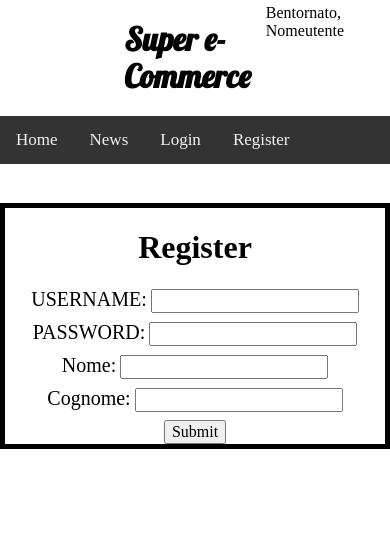
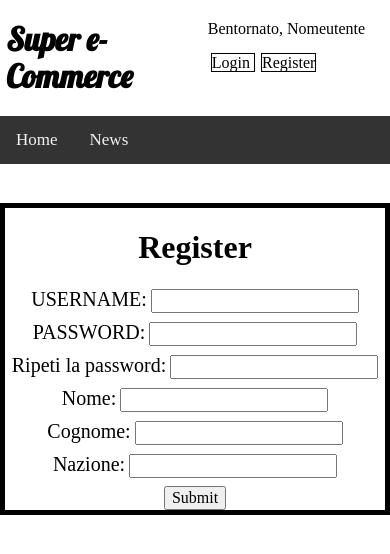
Before and after one commit to IMRC21/ecommerce, a PHP site: page /ecommerce/login.php?login=1 in a window 390 px wide. Shown: the top 554 px of the page. Run offline with PHP 8.4, Linux system fonts and the light colour scheme.

Commit message:
Finita la registrazione
Finita la registrazione e inizio login semplice che controlla l'hash.

```diff
--- a/components/header.php
+++ b/components/header.php
@@ -18,12 +18,12 @@
         justify-content: space-between;
         flex-direction: row
     }
-    #header a h1{
 
+    .tasti{
+        margin: 3px;
+        border: 1px solid black;
     }
 
-    #blocco-sin{
-    }
     #blocco-destra{
         padding-top: 1%;
     }
@@ -48,6 +48,14 @@
     #login{
         float: right;
     }
+    @media only screen and (max-width: 600px) {
+        #blocco-sin{
+            display: none;
+        }
+        #header a h1{
+            margin-left: 3%;
+        }
+    }
 </style>
 <header>
     <div id="header">
@@ -60,13 +68,19 @@
             </h1>
         </a>
         <div id="blocco-destra" class="blocco">
-            Bentornato, Nomeutente
+            <p>
+                Bentornato, Nomeutente
+            </p>
+            <a class="tasti" href="http://localhost:8889/ecommerce/login.php?login=true">
+                Login
+            </a>
+            <a class="tasti" href="http://localhost:8889/ecommerce/login.php?login=false">
+                Register
+            </a>
         </div>
     </div>
     <div class="topnav">
         <a class="active" href="http://localhost:8889/ecommerce">Home</a>
         <a href="#news">News</a>
-        <a href="http://localhost:8889/ecommerce/login.php?login=true">Login</a>
-        <a href="http://localhost:8889/ecommerce/login.php?login=false">Register</a>
     </div>
 </header>
--- a/components/prodotto.php
+++ b/components/prodotto.php
@@ -1,5 +1,5 @@
 <?php
     include "head.php";
-    include "header.php ";
+    include "header.php";
 
 ?>
--- a/login.php
+++ b/login.php
@@ -24,23 +24,28 @@
     $riceviRichiesta = $_GET["login"];
     if($riceviRichiesta == "true"){
         echo '<center>
-                <form id="child">
+                <form id="child" action="components/check.php" method="POST">
                     <h1>
                         Login
                     </h1>
                     <div class="separate">
-                        <label>USERNAME:</label>
+                        <label>Username:</label>
                         <input type="text" name="usr" />
                     </div>
                     <div class="separate">
-                        <label>PASSWORD:</label>
+                        <label>Password:</label>
                         <input type="password" name="psw" />
+                    </div>
+                    <div class="separate">
+                        <label for="remember"> remember me </label>
+                        <input type="checkbox" name="remember" />
                     </div>
                     <div class="separate">
                         <input type="submit" />
                     </div>
                 </form>
-            </center>';
+            </center>'
+            ;
     }else{
         echo '
             <center>
@@ -56,6 +61,10 @@
                     <label>PASSWORD:</label>
                     <input type="password" name="psw" />
                 </div>
+                <div class="separate">
+                    <label>Ripeti la password:</label>
+                    <input type="password" name="pswChk" />
+                </div>
 
                 <div class="separate">
                     <label>Nome:</label>
@@ -66,8 +75,13 @@
                     <input type="text" name="cognome" />
                 </div>
                 <div class="separate">
+                    <label>Nazione:</label>
+                    <input type="text" name="nazione" />
+                </div>
+                <div class="separate">
                 <input type="submit" />
                 </div>
+
             </form>
             </center>';
     }
```
Also changed, not shown: components/check.php (added, +17 -0 lines), components/invia.php (+7 -4 lines), components/prodotti.php (+8 -2 lines).
